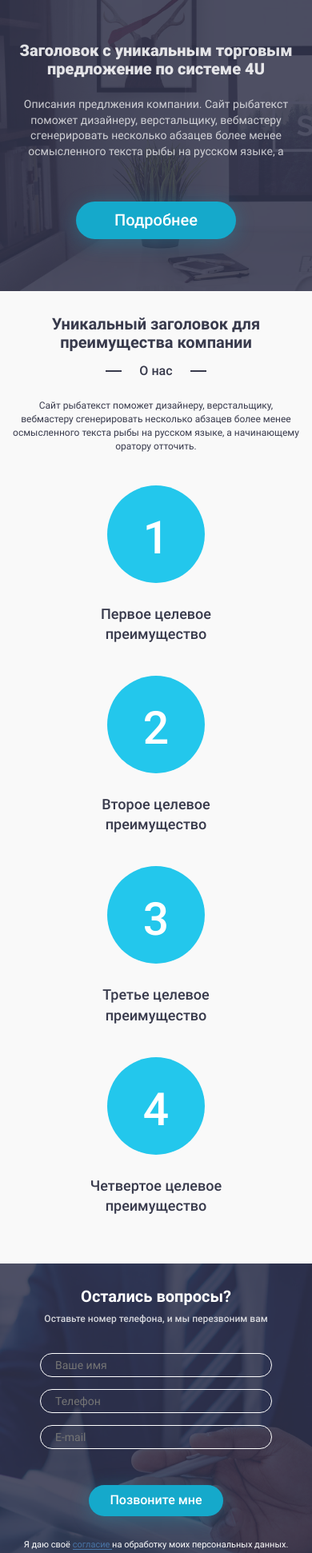
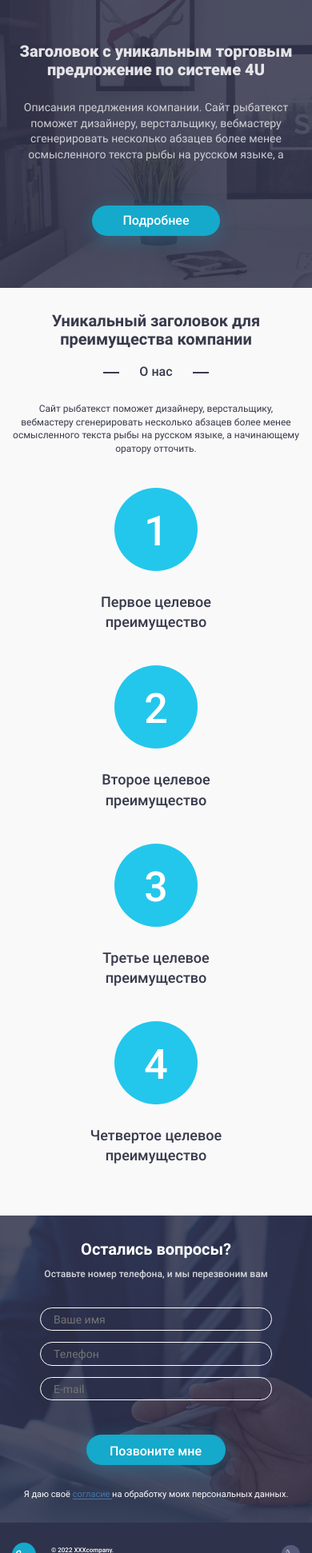
Before and after one commit to MazaevKA/template, a plain HTML site: page index.html in a window 390 px wide. Shown: the part 58-2000 px from the top of the page at 80% size. Drawn offline with Linux system fonts and the light colour scheme.

Commit message:
Выполнил задание 6 модуль 3

```diff
--- a/blocks/benefit/benefit.css
+++ b/blocks/benefit/benefit.css
@@ -1,5 +1,5 @@
 .benefit {
-  padding: 70px 0;
+  padding: 70px 0 72px;
 }
 
 .benefit__container {
@@ -12,7 +12,7 @@
   text-align: center;
   font-size: 35px;
   font-weight: 700;
-  margin-bottom: 25px;
+  margin-bottom: 27px;
 }
 
 .benefit__subtitle {
@@ -46,7 +46,7 @@
   font-weight: 400;
   line-height: 140%;
   max-width: 724px;
-  margin-bottom: 50px;
+  margin-bottom: 57px;
 }
 
 .benefit__list {
@@ -77,7 +77,7 @@
 .benefit__item::after {
   position: absolute;
   content: counter(count);
-  top: 50%;
+  top: 52%;
   left: 50%;
   transform: translate(-50%, -100%);
   color: #FFF;
@@ -96,13 +96,13 @@
 @media (max-width: 1024px) {
   .benefit__title {
     font-size: 32px;
-    margin-bottom: 23px;
+    margin-bottom: 26px;
   }
 
   .benefit__subtitle {
     gap: 22px;
     font-size: 20px;
-    margin-bottom: 33px;
+    margin-bottom: 31px;
   }
 
   .benefit__subtitle::after {
@@ -114,21 +114,23 @@
   }
 
   .benefit__description {
+    max-width: 670px;
     font-size: 16px;
   }
 
   .benefit__item {
-    gap: 26px;
+    gap: 27px;
     flex-basis: 180px;
   }
 
-  .benefit__item-count {
+  .benefit__item::before {
     width: 104px;
     height: 104px;
-  }
+}
 
-  .benefit__item-count::after {
-    font-size: 52px;
+.benefit__item::after {
+  font-size: 52px;
+  top: 47%;
 }
 
   .benefit__item-discription {
@@ -150,18 +152,18 @@
 
 @media (min-width: 320px) and (max-width: 767px) {
   .benefit {
-    padding: 30px 0 60px;
+    padding: 30px 0 62px;
   }
 
   .benefit__title {
     font-size: 20px;
-    margin-bottom: 15px;
+    margin-bottom: 20px;
   }
 
   .benefit__subtitle {
-    gap: 22px;
+    gap: 25px;
     font-size: 16px;
-    margin-bottom: 26px;
+    margin-bottom: 28px;
   }
 
   .benefit__subtitle::after {
@@ -179,7 +181,7 @@
 
   .benefit__list {
     flex-direction: column;
-    gap: 40px;
+    gap: 42px;
   }
 
   .benefit__item {
--- a/blocks/contacts/contacts.css
+++ b/blocks/contacts/contacts.css
@@ -9,6 +9,7 @@
   font-size: 24px;
   font-weight: 400;
   transition: color .2s ease-in;
+  line-height: 1.4
 }
 
 .contacts__tel:hover {
@@ -50,7 +51,6 @@
     display: flex;
     flex-direction: column;
     align-items: center;
-    gap: 4px;
   }
 
   .contacts__tel {
@@ -59,6 +59,7 @@
 
   .contacts__link {
     font-size: 13px;
+    line-height: 1.5;
   }
 }
 
@@ -73,5 +74,7 @@
 
   .contacts__tel-icon {
     display: block;
+    width: 24px;
+    height: 24px;
   }
 }
--- a/blocks/footer/footer.css
+++ b/blocks/footer/footer.css
@@ -33,7 +33,7 @@
 
 @media (max-width: 1024px) {
   .footer {
-    padding: 49px 0;
+    padding: 36px 0 49px;
   }
 
   .footer__author {
@@ -58,6 +58,11 @@
     row-gap: 25px;
   }
 
+  .footer__copyright {
+    flex-basis: 85px;
+    font-size: 8px;
+  }
+
   .footer__author {
     order: 1;
     width: 100%;
--- a/blocks/header/header.css
+++ b/blocks/header/header.css
@@ -1,5 +1,5 @@
 .header {
-  padding-top: 40px;
+  padding-top: 39px;
   padding-bottom: 120px;
   position: relative;
   background: #2F324BD9 url("img/header-bg.jpg") no-repeat center / cover;
@@ -21,7 +21,7 @@
   display: flex;
   justify-content: space-between;
   align-items: center;
-  margin-bottom: 120px;
+  margin-bottom: 122px;
 }
 
 .header__content {
@@ -46,7 +46,7 @@
   text-align: center;
   font-size: 22px;
   line-height: 140%;
-  margin-bottom: 90px;
+  margin-bottom: 89px;
 }
 
 .header__link {
@@ -65,7 +65,7 @@
 
 @media (max-width: 1024px) {
   .header {
-    padding-top: 32px;
+    padding-top: 26px;
     padding-bottom: 70px;
   }
 
@@ -79,13 +79,13 @@
 
   .header__title {
     font-size: 40px;
-    margin-bottom: 27px;
+    margin-bottom: 31px;
   }
 
   .header__discription {
     font-size: 18px;
     line-height: 140%;
-    margin-bottom: 60px;
+    margin-bottom: 56px;
     padding: 0 13px;
   }
 }
@@ -98,19 +98,24 @@
   }
 
   .header__wrap {
-    margin-bottom: 65px;
+    margin-bottom: 66px;
   }
 
   .header__title {
     font-size: 20px;
-    margin-bottom: 23px;
+    margin-bottom: 26px
   }
 
   .header__discription {
     font-size: 14px;
-    margin-bottom: 54px;
+    margin-bottom: 55px;
     padding: 0;
     height: 77px;
     overflow: hidden;
   }
+
+  .header__link {
+    font-size: 16px;
+    padding: 10px 38px;
+  }
 }
--- a/blocks/logo/logo.css
+++ b/blocks/logo/logo.css
@@ -10,6 +10,14 @@
   font-size: 25px;
 }
 
+@media (max-width: 1024px) {
+  .logo {
+    width: 60px;
+    height: 60px;
+    font-size: 22px;
+  }
+}
+
 @media (min-width: 320px) and (max-width: 767px) {
   .logo {
     font-size: 11px;
--- a/blocks/questions/questions.css
+++ b/blocks/questions/questions.css
@@ -22,22 +22,22 @@
 .questions__title {
   font-size: 35px;
   font-weight: 700;
-  margin-bottom: 17px;
+  margin-bottom: 19px;
 }
 
 .questions__subtitle {
   color: rgba(255, 255, 255, 0.80);
   font-size: 22px;
   font-weight: 500;
-  margin-bottom: 50px;
+  margin-bottom: 49px;
 }
 
 .questions__form {
   display: flex;
   flex-direction: column;
-  width: 423px;
-  gap: 21px;
-  margin-bottom: 50px;
+  width: 425px;
+  gap: 19px;
+  margin-bottom: 49px;
 }
 
 .questions__form-input {
@@ -47,7 +47,7 @@
   color: rgba(255, 255, 255, 0.50);
   font-size: 22px;
   font-weight: 400;
-  padding: 9px 25px;
+  padding: 9px 25px 10px 25px;
   width: 100%;
 }
 
@@ -63,7 +63,7 @@
   color: #FFF;
   font-size: 20px;
   font-weight: 500;
-  padding: 11px 38px;
+  padding: 12px 38px;
   border-radius: 50px;
   background-color: #15A9CB;
   box-shadow: 0px 4px 25px 0px rgba(21, 169, 203, 0.30);
@@ -108,7 +108,7 @@
 
 @media (max-width: 1024px) {
   .questions {
-    padding: 70px 0 56px;
+    padding: 72px 0 59px;
   }
 
   .questions__title {
@@ -118,12 +118,18 @@
 
   .questions__subtitle {
     font-size: 20px;
+    margin-bottom: 47px
   }
 
   .questions__form {
-    width: 377px;
-    gap: 20px;
+    width: 380px;
+    gap: 16px;
   }
+
+  .questions__form-input {
+    font-size: 20px;
+    padding: 9px 23px 9px 23px;
+}
 
   .questions__form-button {
     margin-bottom: 30px;
@@ -140,12 +146,12 @@
 
 @media (min-width: 320px) and (max-width: 767px) {
   .questions {
-    padding: 30px 0;
+    padding: 31px 0 29px;
   }
 
   .questions__title {
     font-size: 20px;
-    margin-bottom: 10px;
+    margin-bottom: 13px;
   }
 
   .questions__subtitle {
@@ -155,22 +161,23 @@
 
   .questions__form {
     width: 290px;
-    gap: 15px;
-    margin-bottom: 45px;
+    gap: 14px;
+    margin-bottom: 43px;
   }
 
   .questions__form-input {
     font-size: 14px;
-    padding: 6px 18px;
+    padding: 6px 16px 5px;
   }
 
   .questions__form-button {
     font-size: 16px;
-    padding: 10px 26px;
+    padding: 12px 30px 8px 29px;
   }
 
   .questions__personal-text {
     font-size: 11px;
+    line-height: 1.2;
   }
 
   .questions__personal-link::after {
```
Also changed, not shown: index.html (+2 -2 lines).
